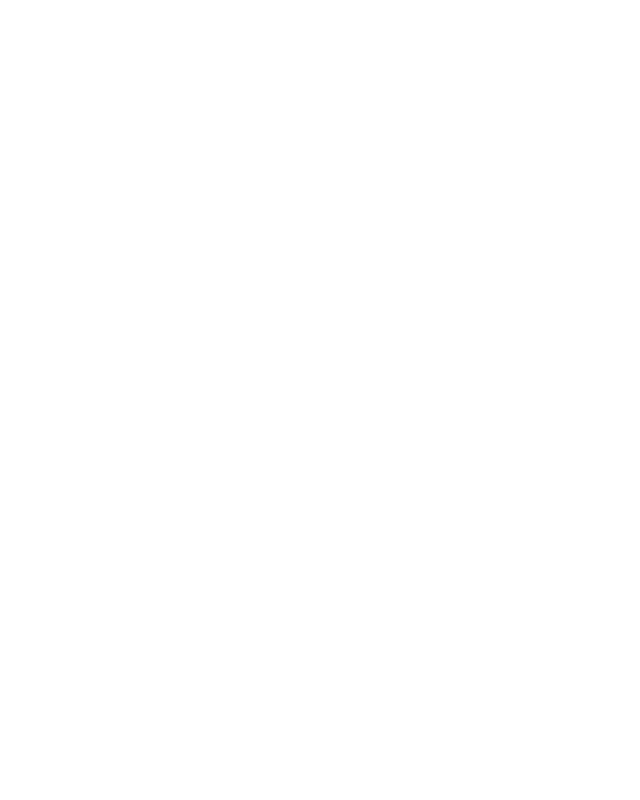
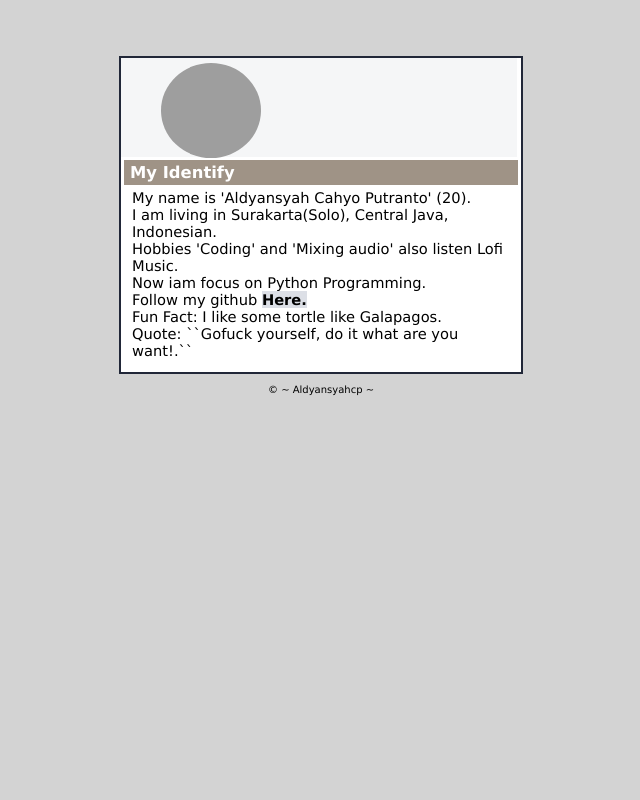
Before and after one commit to aldyansyahcp/aldyansyahcepe, a Flask app: page / in a window 1280 px wide. Before the commit the part shown is empty. Shown: the whole page, without its empty margins (319-959 px from the left). Run offline with Flask 2, Linux system fonts and the light colour scheme; grey boxes are pictures that could not be loaded.

Commit message:
Update index.html

```diff
--- a/templates/index.html
+++ b/templates/index.html
@@ -0,0 +1,401 @@
+<!DOCTYPE html PUBLIC "-//W3C//DTD XHTML 1.0 Transitional//EN" "http://www.w3.org/TR/xhtml1/DTD/xhtml1-transitional.dtd">
+
+<html xmlns="http://www.w3.org/1999/xhtml">
+
+  <head>
+
+    <meta http-equiv="Content-Type" content="text/html; charset=UTF-8" />
+
+    <link rel="shortcut icon" href="https://avatars.githubusercontent.com/u/43259253?v=4" type="image/jpg">
+
+    <title>Aldyansyahcp | Simple Profile Page.</title>
+
+    <style type="text/css" media="screen">
+
+  * {
+
+    margin: 0px 0px 0px 0px;
+
+    padding: 0px 0px 0px 0px;
+
+  }
+
+  body, html {
+
+    padding: 3px 3px 3px 3px;
+
+    background-color: LightGray;
+
+    font-family:  Verdana, sans-serif;
+
+    font-size: 11pt;
+
+    text-align: center;
+
+  }
+
+  div.main_page {
+
+    position: static;
+
+    display: table;
+
+    width: 400px;
+
+	margin-top: 50px;    margin-bottom: 10px;
+
+    margin-left: auto;
+
+    margin-right: auto;
+
+    padding: 0px 0px 0px 0px;
+
+    border-width: 2px;
+
+    border-color: #212738;
+
+    border-style: solid;
+
+    background-color: #FFFFFF;
+
+    text-align: center;
+
+  }
+
+  div.page_header {
+
+    height: 99px;
+
+    width: 99%;
+
+    background-color: #F5F6F7;
+
+  }
+
+  div.page_header span {
+
+    margin: 10px 0px 0px 50px;
+
+    font-size: 180%;
+
+    font-weight: bold;
+
+  }
+
+  div.page_header img {
+
+    margin: 5px 0px 0px 40px;
+
+	  border-radius: 50%;
+
+    border: 0px 0px 0px;
+
+  }
+
+  div.table_of_contents {
+
+    clear: left;
+
+    min-width: 200px;
+
+    margin: 3px 3px 3px 3px;
+
+    background-color: #FFFFFF;
+
+    text-align: left;
+
+  }
+
+  div.table_of_contents_item {
+
+    clear: left;
+
+    width: 100%;
+
+    margin: 4px 0px 0px 0px;
+
+    background-color: #FFFFFF;
+
+    color: #000000;
+
+    text-align: left;
+
+  }
+
+  div.table_of_contents_item a {
+
+    margin: 6px 0px 0px 6px;
+
+  }
+
+  div.content_section {
+
+    margin: 3px 3px 3px 3px;
+
+    background-color: #FFFFFF;
+
+    text-align: left;
+
+  }
+
+  div.content_section_text {
+
+    padding: 4px 8px 4px 8px;
+
+    color: #000000;
+
+    font-size: 100%;
+
+  }
+
+  div.content_section_text pre {
+
+    margin: 8px 0px 8px 0px;
+
+    padding: 8px 8px 8px 8px;
+
+    border-width: 1px;
+
+    border-style: dotted;
+
+    border-color: #000000;
+
+    background-color: #F5F6F7;
+
+    font-style: italic;
+
+  }
+
+  div.content_section_text p {
+
+    margin-bottom: 6px;
+
+  }
+
+  div.content_section_text ul, div.content_section_text li {
+
+    padding: 4px 8px 4px 16px;
+
+  }
+
+  div.section_header {
+
+    padding: 3px 6px 3px 6px;
+
+    background-color: #8E9CB2;
+
+    color: #FFFFFF;
+
+    font-weight: bold;
+
+    font-size: 112%;
+
+    text-align: left;
+
+  }
+
+  div.section_header_red {
+
+    background-color: #CD214F;
+
+  }
+
+  div.section_header_grey {
+
+    background-color: #9F9386;
+
+  }
+
+  .floating_element {
+
+    position: relative;
+
+    float: left;
+
+  }
+
+  div.table_of_contents_item a,
+
+  div.content_section_text a {
+
+    text-decoration: none;
+
+    font-weight: bold;
+
+  }
+
+  div.table_of_contents_item a:link,
+
+  div.table_of_contents_item a:visited,
+
+  div.table_of_contents_item a:active {
+
+    color: #000000;
+
+  }
+
+  div.table_of_contents_item a:hover {
+
+    background-color: #FFFFFF;
+
+    color: #FFFFFF;
+
+  }
+
+  div.content_section_text a:link,
+
+  div.content_section_text a:visited,
+
+   div.content_section_text a:active {
+
+    background-color: #DCDFE6;
+
+    color: #000000;
+
+  }
+
+  div.content_section_text a:hover {
+
+    background-color: #000000;
+
+    color: #FFFFFF;
+
+  }
+
+  div.validator {
+
+  	margin: 0 auto;
+
+  }
+
+  .oke {
+
+  	width: 500px;
+
+  	height: 80px;
+
+  	margin: 0 auto;
+
+  	font-size: 50px;
+
+  	padding: 10px;
+
+  }
+
+  .oke img{
+
+  	margin: 5px;
+
+  	width: 80px;
+
+  	height: 50px;
+
+  }
+
+  .oke ul li{
+
+  	display: inline-block;
+
+  }
+
+  .footer {
+
+  	text-align: center;
+
+  	margin: 0 auto;
+
+  	border-radius: 10px;
+
+  	font-size: 10px;
+
+  }
+
+    </style>
+
+  </head>
+
+  <body>
+
+    <div class="main_page">
+
+      <div class="page_header floating_element">
+
+        <img class="floating_element" src="https://avatars.githubusercontent.com/u/43259253?v=4" width="100" height="95">
+
+          <!--<span class="floating_element" style="text-align:center">~ Simple Profile</span>-->
+
+          <span class="floating_element">Aldyansyahcp</span>
+
+          <span class="floating_element">Simple_Profile</span>
+
+      </div>
+
+      <div class="content_section floating_element">
+
+        <div class="section_header section_header_grey">
+
+          <div id="about"></div>
+
+            My Identify
+
+        </div>
+
+        <div class="content_section_text">
+
+          <p>
+
+            My name is 'Aldyansyah Cahyo Putranto' (20).<br>
+
+            I am living in Surakarta(Solo), Central Java, Indonesian.<br>
+
+            Hobbies 'Coding' and 'Mixing audio' also listen Lofi Music.<br>
+
+            Now iam focus on Python Programming.<br>
+
+            Follow my github <a href="https://github.com/aldyansyahcp">Here.</a><br>
+
+            Fun Fact: I like some tortle like Galapagos.<br>
+
+            Quote: ``Gofuck yourself, do it what are you want!.``
+
+          </p>
+
+        </div>
+
+      </div>
+
+    </div>
+
+    <div class="validator">
+
+    	<!--<a href="https://github.com/aldyansyahcp" target="_blank"><img src="https://github.githubassets.com/images/modules/open_graph/github-mark.png" alt="Python" width="40"/></a>-->
+
+    </div>
+
+    <!--<div class="fol">
+
+    	<p>Follow me</p>
+
+    </div>
+
+    <div class="oke">
+
+    	<ul>
+
+   			<li><a href="https://github.com/aldyansyahcp" target="_blank"><img src="../static/image/GitHub_Logo.png" alt="Python" /></a></li>
+
+   			<li><a href="https://github.com/aldyansyahcp" target="_blank"><img src="https://github.githubassets.com/images/modules/open_graph/github-mark.png" alt="Python" /></a></li>
+
+		</ul>
+
+    </div>-->
+
+    <div class="footer">
+
+    	<p>&copy; ~ Aldyansyahcp ~</p>
+
+    </div>
+
+  </body>
+
+</html>
```
